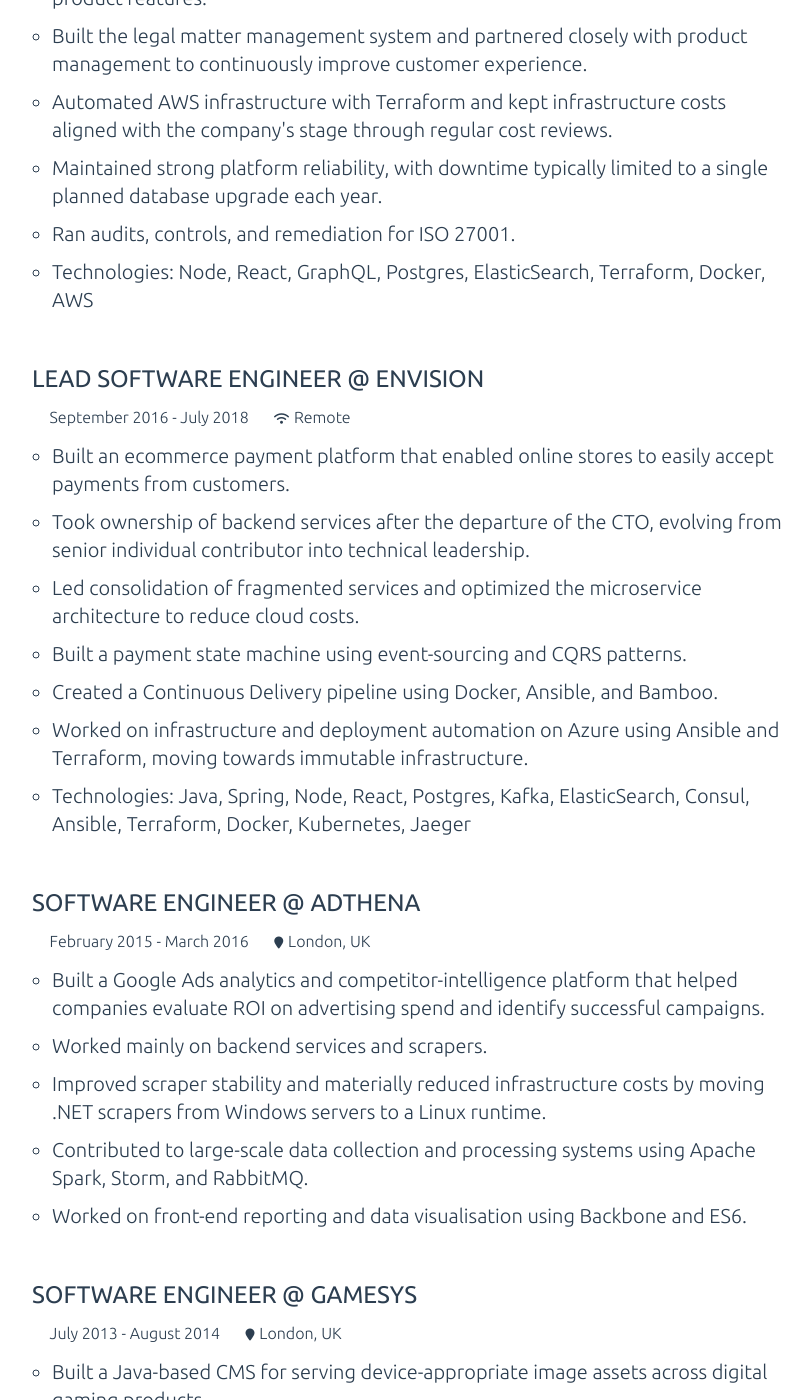
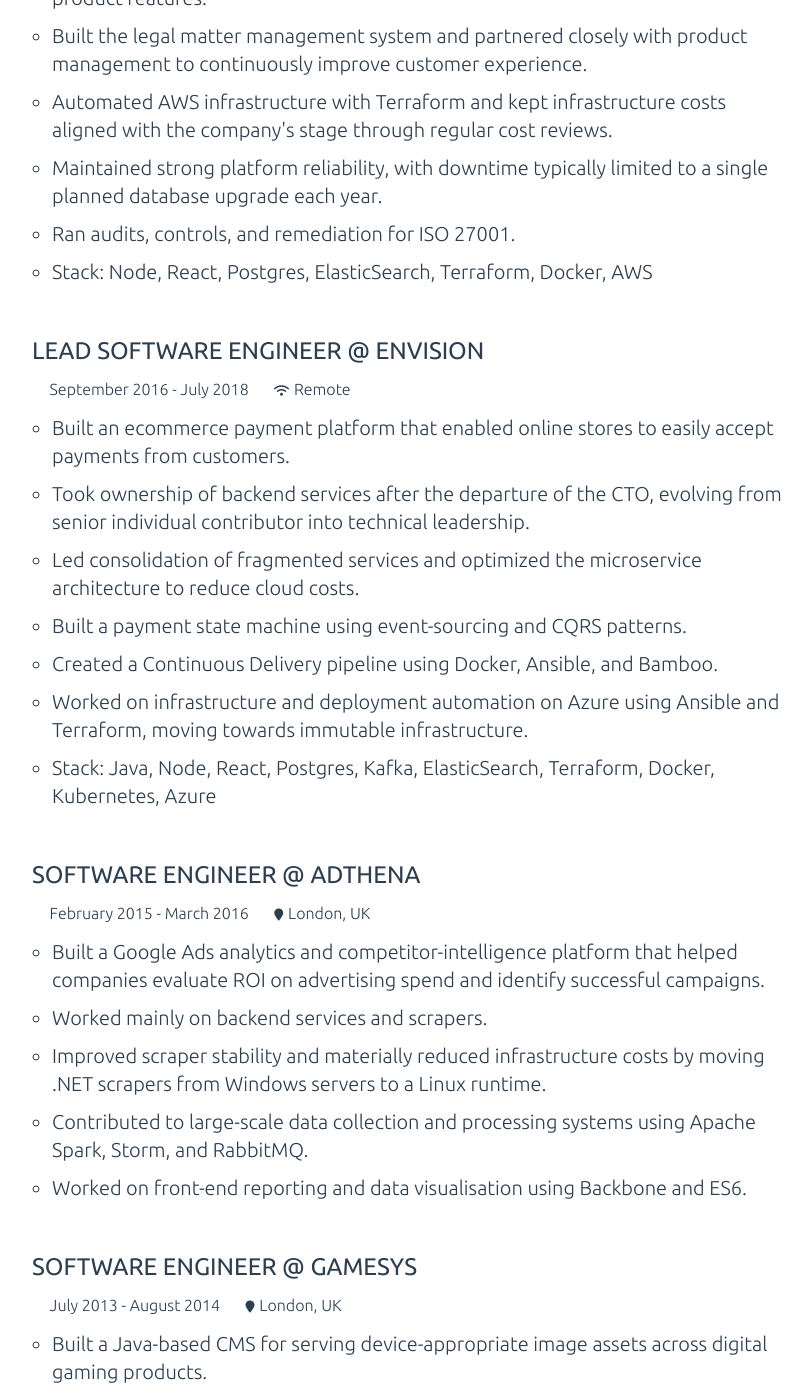
Before and after one commit to msvab/msvab.github.io, a Jekyll site: the page built from resume.html, in a window 1280 px wide and 1400 px high, scrolled down 1426 px. Shown: the whole window, without its empty margins (228-1040 px from the left). Built offline with Jekyll 4.4.1, drawn with Linux system fonts in a browser that asks for light colours.

Commit message:
Tighten stack summaries in resume roles

```diff
--- a/resume.html
+++ b/resume.html
@@ -54,7 +54,7 @@
       <li>Automated AWS infrastructure with Terraform and kept infrastructure costs aligned with the company's stage through regular cost reviews.</li>
       <li>Maintained strong platform reliability, with downtime typically limited to a single planned database upgrade each year.</li>
       <li>Ran audits, controls, and remediation for ISO 27001.</li>
-      <li>Technologies: Node, React, GraphQL, Postgres, ElasticSearch, Terraform, Docker, AWS</li>
+      <li>Stack: Node, React, Postgres, ElasticSearch, Terraform, Docker, AWS</li>
     </ul>
   </div>
 
@@ -68,7 +68,7 @@
       <li>Built a payment state machine using event-sourcing and CQRS patterns.</li>
       <li>Created a Continuous Delivery pipeline using Docker, Ansible, and Bamboo.</li>
       <li>Worked on infrastructure and deployment automation on Azure using Ansible and Terraform, moving towards immutable infrastructure.</li>
-      <li>Technologies: Java, Spring, Node, React, Postgres, Kafka, ElasticSearch, Consul, Ansible, Terraform, Docker, Kubernetes, Jaeger</li>
+      <li>Stack: Java, Node, React, Postgres, Kafka, ElasticSearch, Terraform, Docker, Kubernetes, Azure</li>
     </ul>
   </div>
 
```
